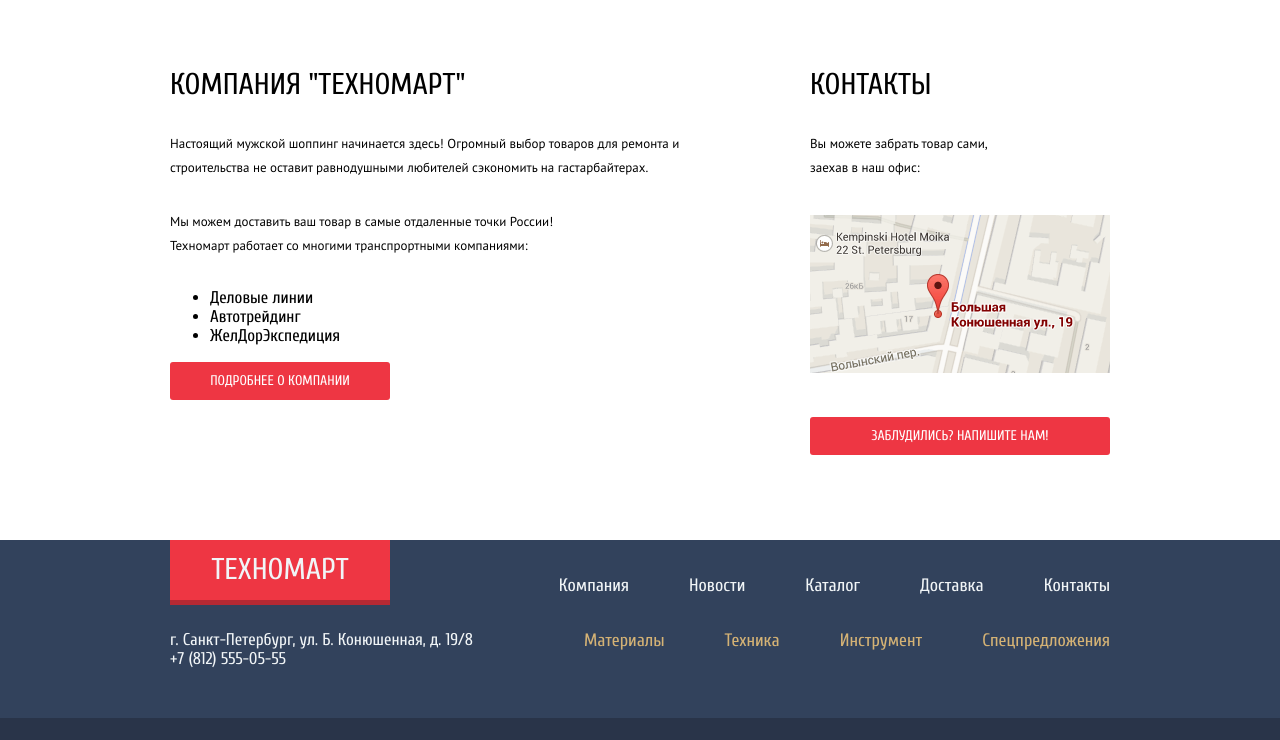
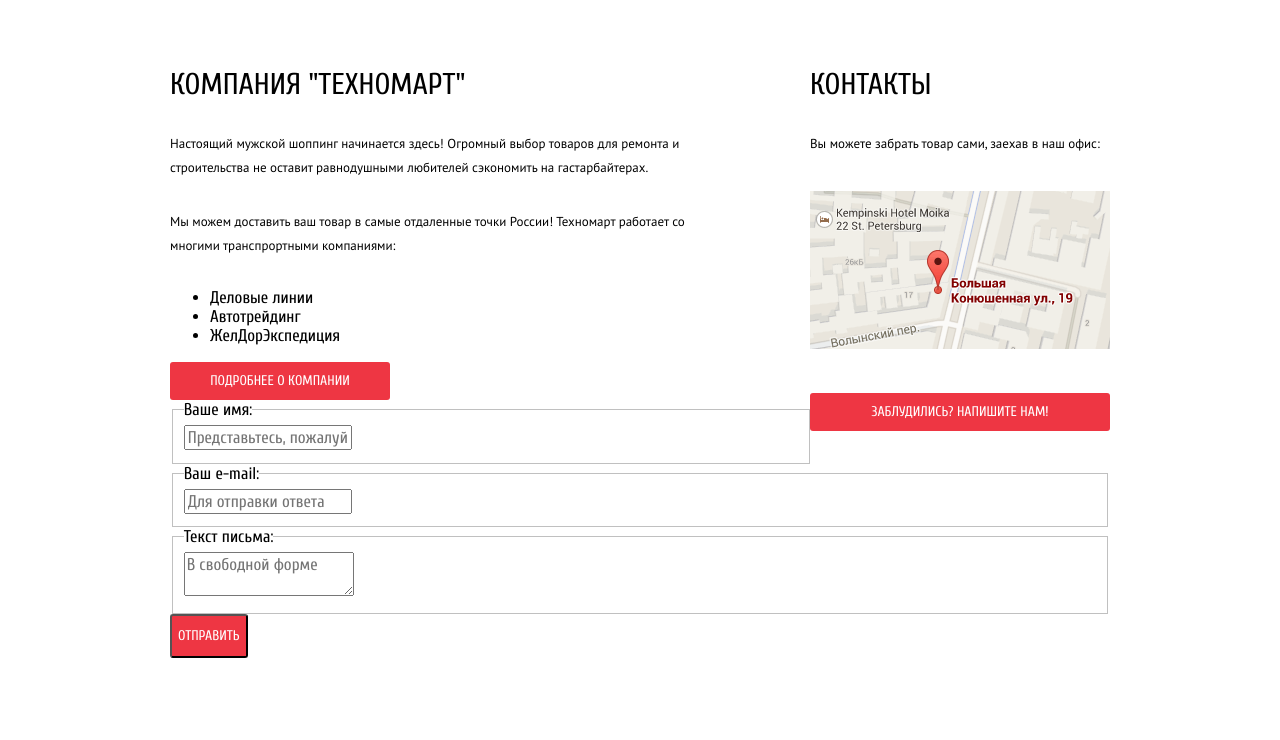
Before and after one commit to vitalydervanowsky/203026-technomart, a plain HTML site: page index.html in a window 1280 px wide. Shown: the part 2336-3076 px from the top of the page. Drawn offline with Linux system fonts and the light colour scheme.

Commit message:
добавил блок всплывающего окна .write-us плюс мелкие исправления

```diff
--- a/index.html
+++ b/index.html
@@ -11,7 +11,7 @@
     <header class="main-header">
     	<div class="top-header">
     		<div class="container clearfix">
-    			<a href="index.html" class="logo-link">Техномарт</a>
+    			<a href="#" class="logo-link">Техномарт</a>
   				<form class="search-form" method="get" action="https://echo.htmlacademy.ru/">
   					<input type="search" placeholder="Поиск:">
   				</form>
@@ -209,7 +209,7 @@
           </div>
           <div class="services-menu-option services-menu-credit">
             <h2>Кредит</h2>
-            <p>Залезть в долговую яму стало проще!<br>
+            <p>Залезть в долговую яму стало проще!
             Кредитные консультанты придут вам на помощь.</p>
           </div>
 
@@ -222,7 +222,7 @@
     				<h2>Компания "Техномарт"</h2>
     				<p>Настоящий мужской шоппинг начинается здесь! Огромный выбор товаров для ремонта и
     				строительства не оставит равнодушными любителей сэкономить на гастарбайтерах.</p>
-    				<p>Мы можем доставить ваш товар в самые отдаленные точки России!<br>
+    				<p>Мы можем доставить ваш товар в самые отдаленные точки России!
     				Техномарт работает со многими транспрортными компаниями:</p>
     				<ul>
     					<li>Деловые линии</li>
@@ -234,22 +234,46 @@
 
     			<div class="about-contacts">
     				<h2>Контакты</h2>
-    				<p>Вы можете забрать товар сами,<br>
+    				<p>Вы можете забрать товар сами,
     				заехав в наш офис:</p>
     				<a href="https://goo.gl/maps/K5mpVtu5jX12" target="_blank"><img src="img/map-small.png" width="300" height="158" alt="Как к нам добраться"></a>
     				<a class="btn btn-get-lost" href="#">Заблудились? Напишите нам!</a>
     			</div>
+
+          <form class="write-us">
+            <fieldset class="write-us__name">
+              <legend>Ваше имя:</legend>
+              <input type="text" name="write-us__name" placeholder="Представьтесь, пожалуйста">
+            </fieldset>
+
+            <fieldset class="write-us__email">
+              <legend>Ваш e-mail:</legend>
+              <input type="email" name="write-us__email" placeholder="Для отправки ответа">
+            </fieldset>
+
+            <div class="write-us__devider"></div>
+
+            <fieldset class="write-us__text">
+              <legend>Текст письма:</legend>
+              <textarea name="write-us__text" placeholder="В свободной форме"></textarea>
+            </fieldset>
+
+            <div class="write-us__submit">
+              <button class="btn write-us__submit-btn" type="submit">Отправить</button>
+            </div>
+          </form>
+
     		</div>
     	</div>
     </main>
 
-    <footer class="main-footer">
+    <footer class="footer">
       <div class="footer-nav">
         <div class="container">
-          <div class="main-footer-nav clearfix">
+          <div class="main-footer clearfix">
             <a class="logo-link" href="#">Техномарт</a>
 
-            <ul>
+            <ul class="main-footer-nav">
               <li><a href="#">Компания</a></li>
               <li><a href="#">Новости</a></li>
               <li><a href="catalog.html">Каталог</a></li>
@@ -258,12 +282,12 @@
             </ul>
           </div>
 
-          <div class="secondary-footer-nav clearfix">
+          <div class="secondary-footer clearfix">
             <div class="footer-address">
               г. Санкт-Петербург, ул. Б. Конюшенная, д. 19/8
               +7&nbsp;(812)&nbsp;555-05-55
             </div>
-            <ul>
+            <ul class="secondary-footer-nav">
               <li><a href="#">Материалы</a></li>
               <li><a href="#">Техника</a></li>
               <li><a href="#">Инструмент</a></li>
```
